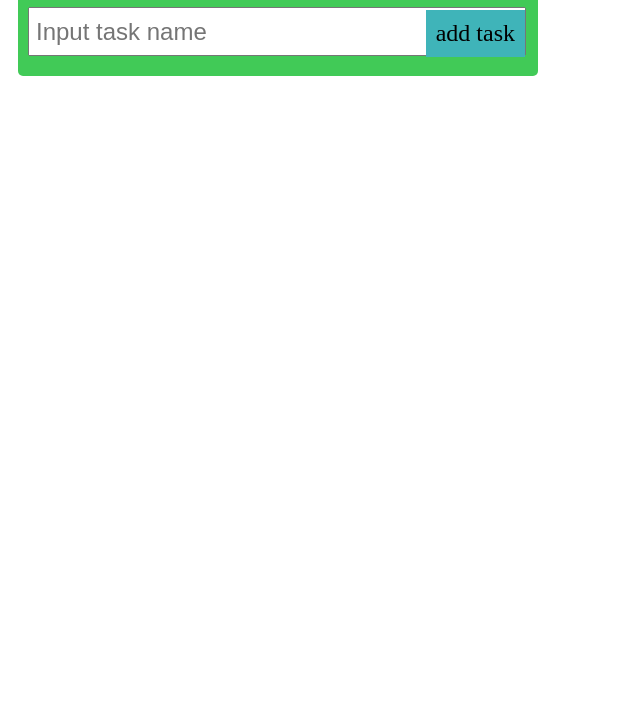
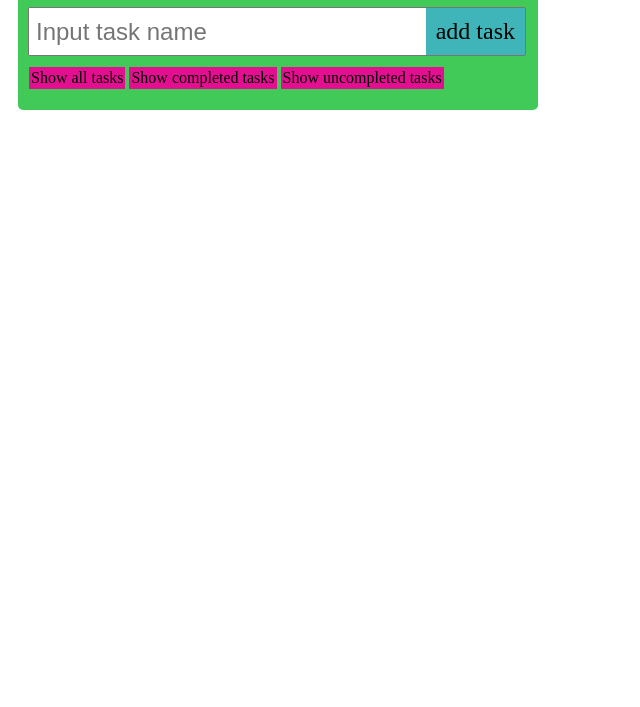
Before and after one commit to jagert/toDoList, a plain HTML site: page app/index.html in a window 1280 px wide. Shown: the part 93-800 px from the top of the page, without its empty margins (0-640 px from the left). Drawn offline with nearby package versions, Linux system fonts and the light colour scheme.

Commit message:
second commit

```diff
--- a/app/css/styles.css
+++ b/app/css/styles.css
@@ -26,12 +26,22 @@
 }
 .main-form .input-task .add-button {
 	position: absolute;
-	top: 3px;
+	top: 1px;
 	right: 3px;
 	background-color: rgb(63, 180, 185);
 	padding: 10px;
 	font-size: 24px;
 	cursor:	pointer;
+}
+.main-form .filters {
+	padding: 1px;
+	margin-top: 10px;
+}
+.main-form .filters .filter-button {
+	display: inline-block;
+	background-color: rgb(228, 14, 144);
+	padding: 2px;
+	cursor: pointer;
 }
 .main-form .task-list {
 	margin-top: 10px;
--- a/app/index.html
+++ b/app/index.html
@@ -17,25 +17,22 @@
 			<div class="title">Tasks List:</div>
 			<div class="input-task">
 				<input class="input"
-				   ng-model="newTaskName"
-				   placeholder="Input task name"
-				   ng-keyup="addTask($event)"/>
+				   	   ng-model="newTaskName"
+				   	   placeholder="Input task name"
+				       ng-keyup="addTask($event)"/>
 				<div class="add-button"
 					 ng-click="addTask()">add task</div>
 			</div>
-			<div class="filters" ng-switch="filterBy">
+			<div class="filters">
 				<div class="filter-button"
-					 ng-click="setFilter('all')"
-					 ng-switch-when="'all'">Show all tasks</div>
+					 ng-click="setFilter('all')">Show all tasks</div>
 				<div class="filter-button"
-					 ng-click="setFilter('compl')"
-					 ng-switch-when="'completed'">Show completed tasks</div>
+					 ng-click="setFilter('completed')">Show completed tasks</div>
 				<div class="filter-button"
-					 ng-click="setFilter('uncompl')"
-					 ng-switch-when="'uncompleted'">Show uncompleted tasks</div>
+					 ng-click="setFilter('uncompleted')">Show uncompleted tasks</div>
 			</div>
 			<div class="task-list">
-				<div class="task" ng-repeat="task in taskList track by $index">
+				<div class="task" ng-repeat="task in taskList | filterTasks : filterBy track by $index">
 					<div>- {{task.name}}</div>
 					<div class="completed"
 						 ng-show="isCompleted(task)">completed</div>
--- a/app/js/main.js
+++ b/app/js/main.js
@@ -20,8 +20,11 @@ angular.module('todoApp', ['underscore'])
 .controller('ListCtrl', function($scope) {
 	$scope.taskList = localStorage.taskList ? JSON.parse(localStorage.taskList) : [];
 	$scope.$watch('taskList.length', function() {
-		console.log('taskList');
 		localStorage.taskList = JSON.stringify($scope.taskList);
+	});
+	$scope.$watch('changed', function() {
+		localStorage.taskList = JSON.stringify($scope.taskList);
+		$scope.changed = false;
 	});
 	$scope.newTaskName = '';
 	$scope.filterBy = 'all';
@@ -29,7 +32,7 @@ angular.module('todoApp', ['underscore'])
 	$scope.addTask = function($event) {
 		if($scope.newTaskName != '') {
 			if($event === undefined || $event && $event.keyCode === 13) {
-				$scope.taskList.push({name: $scope.newTask, status: 0});
+				$scope.taskList.push({name: $scope.newTaskName, status: 0});
 				$scope.newTaskName = '';
 			}
 		}
@@ -42,6 +45,7 @@ angular.module('todoApp', ['underscore'])
 	$scope.completeTask = function(task) {
 		if(task.status === 0) {
 			task.status = 1;
+			$scope.changed = true;
 		}
 	}
 
@@ -51,8 +55,7 @@ angular.module('todoApp', ['underscore'])
 })
 .filter('filterTasks', function() {
     return function(data, filterBy) {
-    	console.log('filterby',filterBy);
-        return _.filter(data, function(obj) {
+    	return _.filter(data, function(obj) {
         	return filterBy === 'all' ||
         		   filterBy === 'completed' && obj.status === 1 ||
         		   filterBy === 'uncompleted' && obj.status === 0
```
